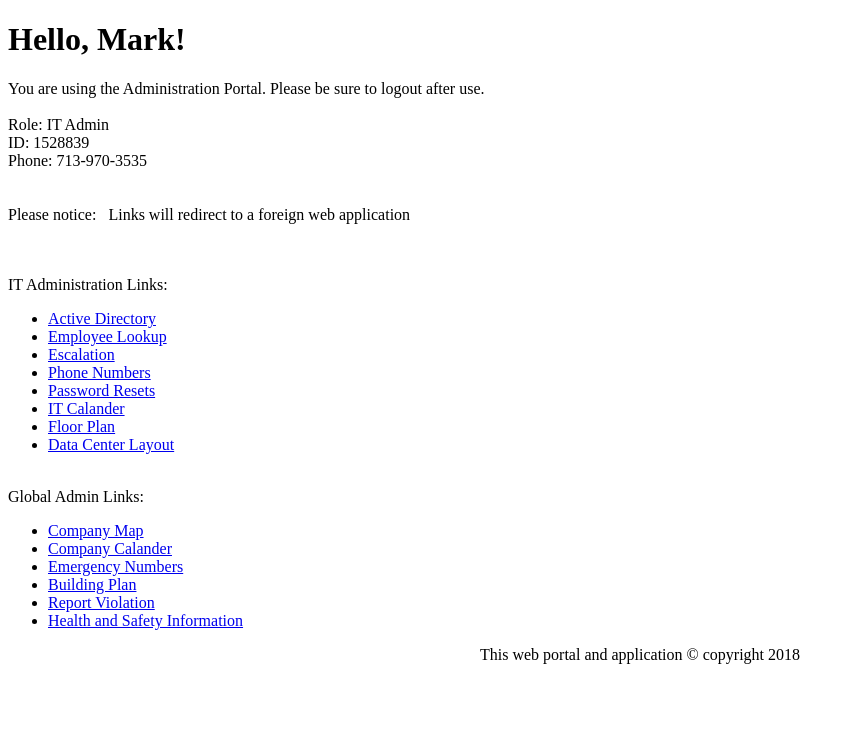
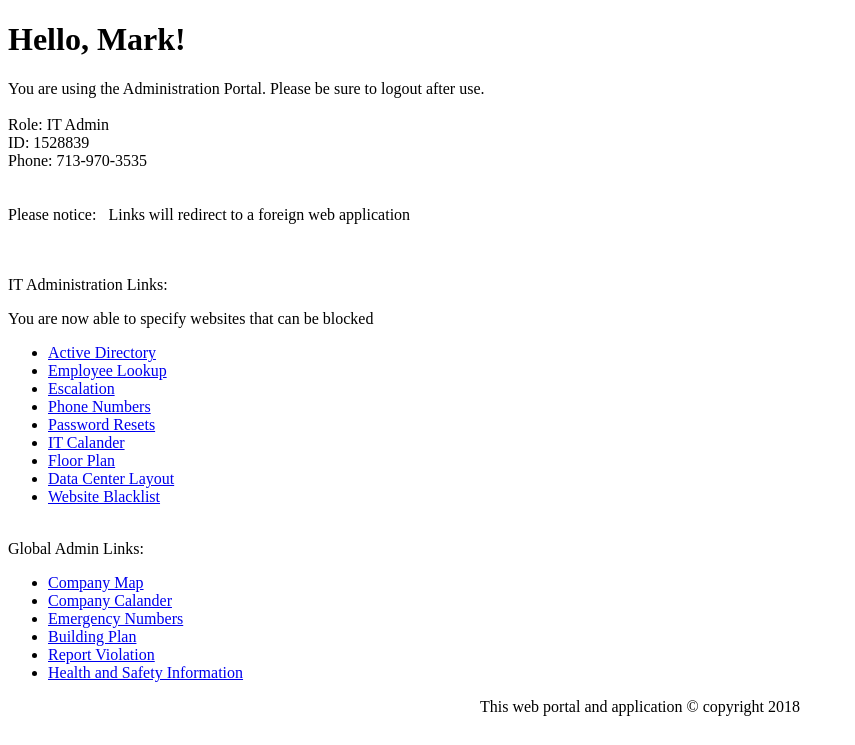
Before and after one commit to AMitchell719/WebPortalApplication, a Flask app: template templates/it-admin.html in a window 1280 px wide. Shown: the top 745 px of the page, without its empty margins (0-855 px from the left). Run offline with Flask 2, Linux system fonts and the light colour scheme; the template is opened without the code that fills it, so the values that code supplies are empty.

Commit message:
Website blocking functionality added

```diff
--- a/templates/it-admin.html
+++ b/templates/it-admin.html
@@ -17,6 +17,7 @@
         <span id="notice">Please notice:</span>&nbsp;&nbsp; Links will redirect to a foreign web application</p><br /><br />
 
             IT Administration Links:<br />
+            <p>You are now able to specify websites that can be blocked</p>
             <ul>
                 <li><a href="http://localhost:5000/redirect">Active Directory</a></li>
                 <li><a href="http://localhost:5000/redirect">Employee Lookup</a></li>
@@ -26,6 +27,7 @@
                 <li><a href="http://localhost:5000/redirect">IT Calander</a></li>
                 <li><a href="http://localhost:5000/redirect">Floor Plan</a></li>
                 <li><a href="http://localhost:5000/redirect">Data Center Layout</a></li>
+                <li><a href="http://localhost:5000/redirect">Website Blacklist</a></li>
             </ul>
             <br />
 
```
